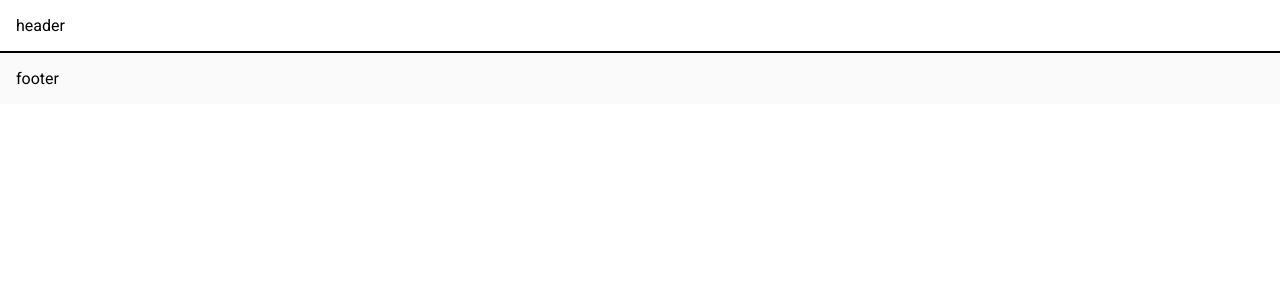
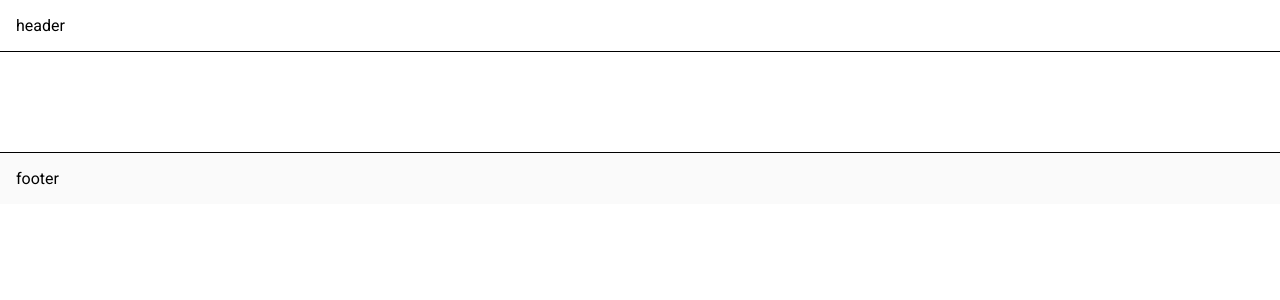
Before and after one commit to R-takahashi8171/aiming-license, an Angular app: page / in a window 1280 px wide. Shown: the top 300 px of the page. Built offline with nearby package versions, Linux system fonts and the light colour scheme.

Commit message:
feat(appcomponent);マージン追加

```diff
--- a/src/app/app.component.scss
+++ b/src/app/app.component.scss
@@ -7,6 +7,5 @@ footer{
  padding: 16px;
  border-top: 1px solid #000;
  background-color:#fafafa;
- margin: 80;
-
+ margin-top: 100px;
 }
```
